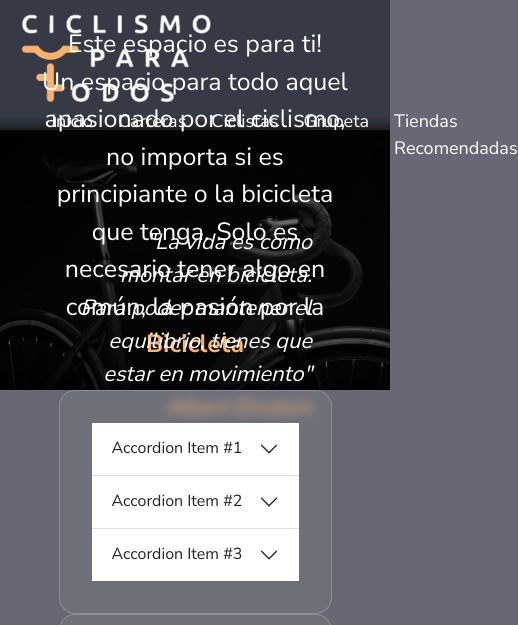
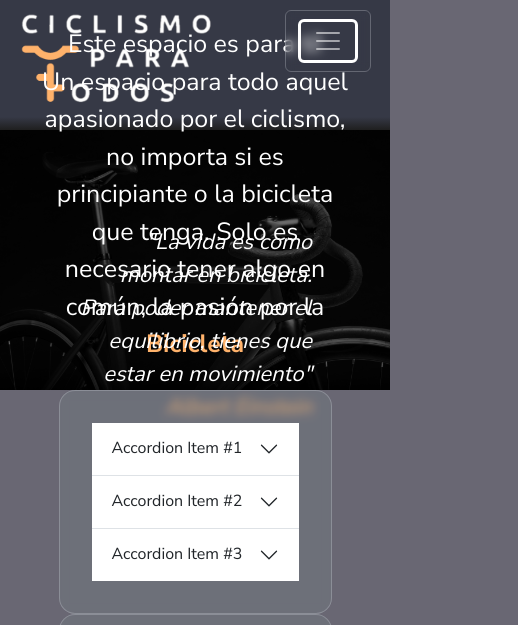
Before and after one commit to andresAlarconDEV/ciclismoParaTodos, a plain HTML site: page index.html in a window 390 px wide. Shown: the top 625 px of the page, 518 px wide, since content can reach past the window. Drawn offline with nearby package versions, Linux system fonts and the light colour scheme.

Commit message:
nav listo pero revisar padding

```diff
--- a/CSS/style.css
+++ b/CSS/style.css
@@ -35,7 +35,6 @@ footer {
     flex-wrap: wrap;
     justify-content: space-between;
     align-items: center;
-
 }
 
 .imagenLogo {
@@ -56,7 +55,6 @@ footer {
 .listaMenu li a {
     font-size: 18px;
     text-decoration: none;
-    /* text-transform: uppercase; */
     color: white;
     transition: 0.5s ease;
 }
@@ -74,6 +72,20 @@ footer {
     background: none;
     border-bottom: none;
 
+}
+
+.navbar {
+    text-align: right;
+}
+
+.container-fluid {
+     flex-direction: row-reverse;
+}
+
+.bg-body-tertiary {
+    background: #ffffff00 !important;
+    backdrop-filter: blur(5px);
+    border: 0px;
 }
 
 .mainIntro {
@@ -114,7 +126,7 @@ footer {
 
 }
 
-.acordeon {
+.acordeon, .transparencia{
     width: 70%;
     margin: auto;
     height: auto;
@@ -192,3 +204,24 @@ footer {
 .divTiendas {
     display: inline-block;
 }
+
+@media (max-width: 992px) {
+    .headerClase {
+        align-items: flex-start;
+    }
+    .bg-body-tertiary {
+        color:white;
+        background: #81959531;
+        -webkit-backdrop-filter: blur(5px);
+        backdrop-filter: blur(5px);
+        border: 1.5px solid rgba(209, 213, 219, 0.3);
+        --bs-dropdown-min-width: 0rem;
+    }
+
+    .navbar-toggler {
+        border: solid white;
+    }
+    .navbar-toggler.icon {
+        background-image: white;
+    }
+    }
--- a/index.html
+++ b/index.html
@@ -16,7 +16,9 @@
     <header>
         <div class="headerClase">
             <a href="#"><img class="imagenLogo" href="./index.html" src="./imagenes/logo.png" alt="logoImagen"> </a>
-            <nav>
+            <!-- <nav>
+                <div >
+                    <div>
                         <ul class="listaMenu">
                             <li class="headerMenu"><a href="./index.html" id="inicio">Inicio</a></li>
                             <li class="headerMenu"><a href="./secciones/carrera.html">Carreras</a></li>
@@ -24,9 +26,31 @@
                             <li class="headerMenu"><a href="./secciones/grupeta.html">Grupeta</a></li>
                             <li class="headerMenu"><a href="./secciones/tiendas.html">Tiendas Recomendadas</a></li>
                         </ul>
+                    </div>
+                </div>
+            </nav> -->
+            <nav class="navbar navbar-expand-lg bg-body-tertiary dropdown-menu" data-bs-theme="dark">
+                <div class="container-fluid ">
+                    <button class="navbar-toggler" type="button" data-bs-toggle="collapse" data-bs-target="#navbarNav"
+                        aria-controls="navbarNav" aria-expanded="false" aria-label="Toggle navigation">
+                        <span class="navbar-toggler-icon"></span>
+                    </button>
+                    <div class="collapse navbar-collapse" id="navbarNav">
+                        <ul class="navbar-nav listaMenu">
+                            <li class="headerMenu"><a class="nav-link" href="./index.html" id="inicio">Inicio</a></li>
+                            <li class="headerMenu"><a class="nav-link" href="./secciones/carrera.html">Carreras</a></li>
+                            <li class="headerMenu"><a class="nav-link" href="./secciones/ciclista.html">Ciclistas</a></li>
+                            <li class="headerMenu"><a class="nav-link" href="./secciones/grupeta.html">Grupeta</a></li>
+                            <li class="headerMenu"><a class="nav-link" href="./secciones/tiendas.html">Tiendas Recomendadas</a></li>
+                            </li>
+
+                        </ul>
+                    </div>
+                </div>
             </nav>
         </div>
     </header>
+
     <main>
         <section class="mainIntro">
             <img class="imagenBanner" src="./imagenes/fondoBici.jpg" alt="Bicicleta Specialized">
```
Lines whose indentation alone changed are shown as unchanged.
